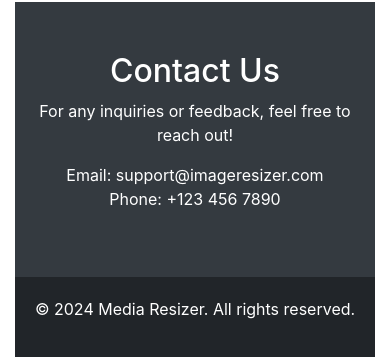
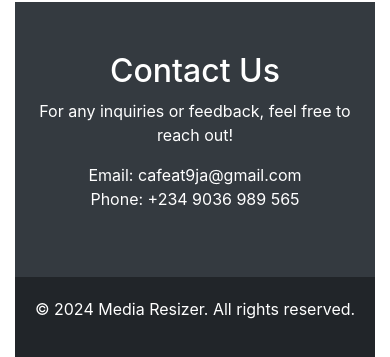
Before and after one commit to cybercoded/media_resizer, a Django app: page / in a window 390 px wide. Shown: the part 2506-2863 px from the top of the page. Run offline with Django 5.2, Linux system fonts and the light colour scheme; some libraries are stand-ins or nearby versions.

Commit message:
update phone number

```diff
--- a/templates/index.html
+++ b/templates/index.html
@@ -155,8 +155,8 @@
             <h2>Contact Us</h2>
             <p>For any inquiries or feedback, feel free to reach out!</p>
             <ul class="list-unstyled">
-                <li>Email: support@imageresizer.com</li>
-                <li>Phone: +123 456 7890</li>
+                <li>Email: cafeat9ja@gmail.com</li>
+                <li>Phone: +234 9036 989 565</li>
             </ul>
         </div>
     </section>
```
